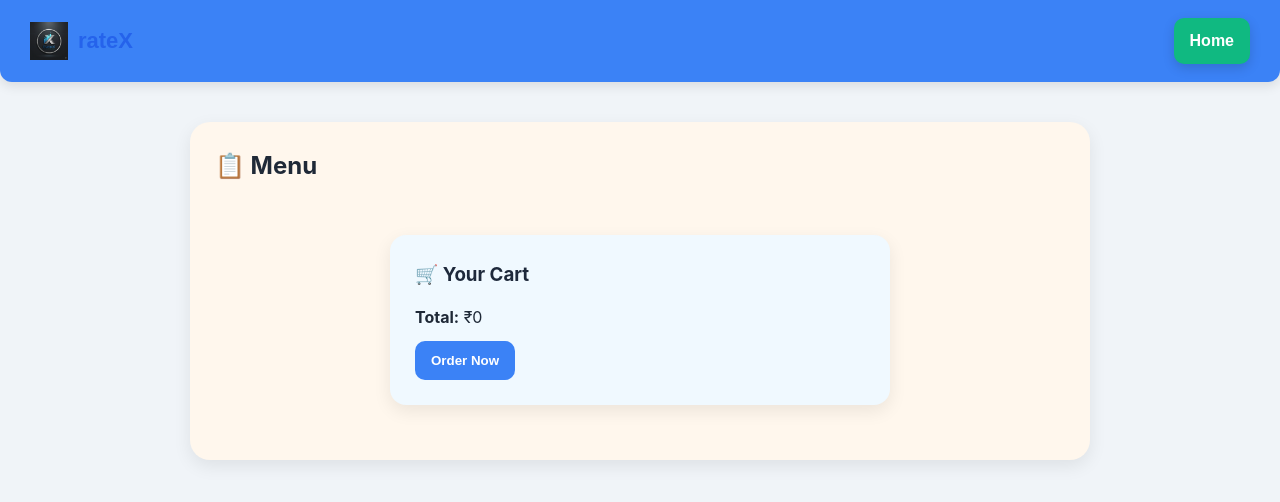
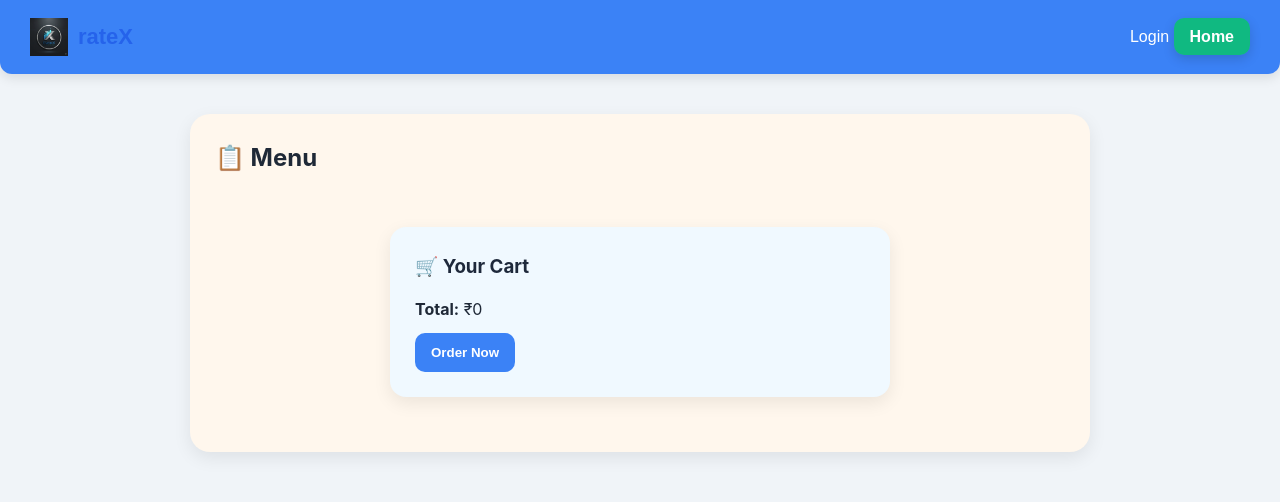
Before and after one commit to gayathri-pamidi/multirecommendation-system, a plain HTML site: page menu.html in a window 1280 px wide. Drawn offline with Linux system fonts and the light colour scheme.

Commit message:
fixed menu page with login button

```diff
--- a/menu.html
+++ b/menu.html
@@ -13,7 +13,11 @@
       <img src="images/ratex-logo.png" alt="RateX Logo">
       <span>rateX</span>
     </div>
-    <a href="index.html" class="add-btn">Home</a>
+
+    <div>
+      <a href="login.html" class="login-btn">Login</a>
+      <a href="index.html" class="add-btn">Home</a>
+    </div>
   </nav>
 
   <!-- MENU SECTION -->
@@ -29,6 +33,7 @@
     </div>
   </section>
 
+  <!-- SCRIPTS -->
   <script src="main.js"></script>
   <script>
     const params = new URLSearchParams(window.location.search);
```
